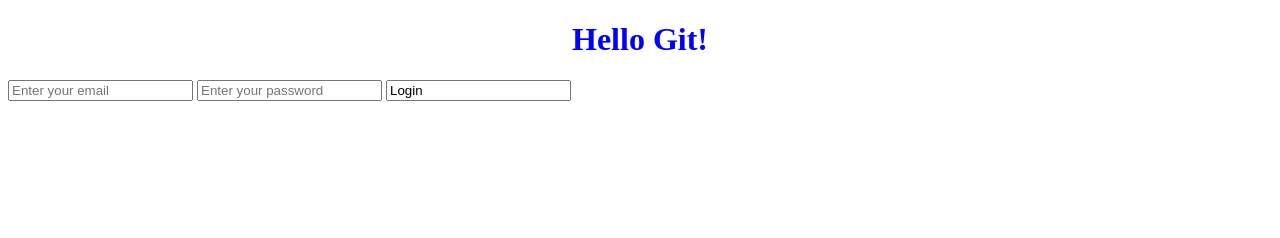
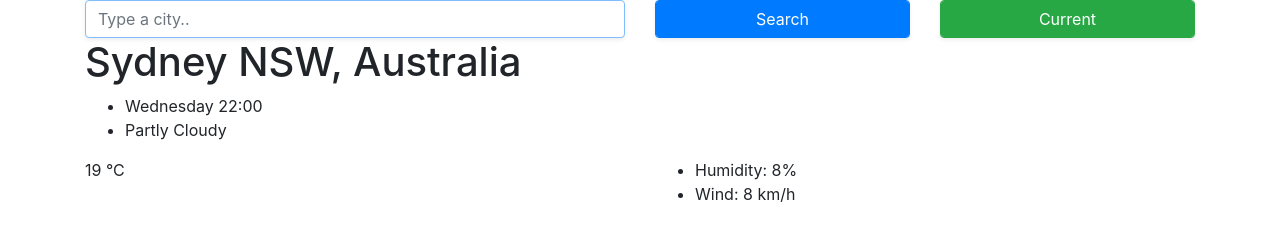
Before and after one commit to YevheniiaKonotopets/Weather_website, a plain HTML site: page index.html in a window 1280 px wide. Drawn offline with nearby package versions, Linux system fonts and the light colour scheme.

Commit message:
Update index.html

```diff
--- a/index.html
+++ b/index.html
@@ -2,18 +2,74 @@
 <html lang="en">
   <head>
     <meta charset="UTF-8" />
-    <meta http-equiv="X-UA-Compatible" content="IE=edge" />
     <meta name="viewport" content="width=device-width, initial-scale=1.0" />
-    <title>Document</title>
-    <link rel="stylesheet" href="style.css" />
+    <meta http-equiv="X-UA-Compatible" content="ie=edge" />
+    <link
+      rel="stylesheet"
+      href="https://stackpath.bootstrapcdn.com/bootstrap/4.3.1/css/bootstrap.min.css"
+      integrity="sha384-ggOyR0iXCbMQv3Xipma34MD+dH/1fQ784/j6cY/iJTQUOhcWr7x9JvoRxT2MZw1T"
+      crossorigin="anonymous"
+    />
+    <link rel="stylesheet" href="src/styles.css" />
+    <script src="https://unpkg.com/axios@1.1.2/dist/axios.min.js"></script>
+    <title>Weather App</title>
   </head>
   <body>
-    <h1>Hello Git!</h1>
-    <form>
-      <input type="email" placeholder="Enter your email" />
-      <input type="password" placeholder="Enter your password" />
-      <input type=""submit" value="Login">
-    </form>
-    <script src="script.js"></script>
+    <div class="container">
+      <div class="weather-app">
+        <form class="search-form">
+          <div class="row">
+            <div class="col-6">
+              <input
+                type="search"
+                placeholder="Type a city.."
+                autofocus="on"
+                autocomplete="off"
+                class="form-control shadow-sm"
+                id="citySearch"
+              />
+            </div>
+            <div class="col-3">
+              <input
+                type="submit"
+                value="Search"
+                class="form-control btn btn-primary shadow-sm"
+              />
+            </div>
+          </form>
+            <div class="col-3">
+              <input
+                type="submit"
+                value="Current"
+                class="form-control btn btn-success shadow-sm"
+                id="currentLocationButton"
+              />
+            </div>
+          </div>
+
+        <h1 id="cityName">Sydney NSW, Australia</h1>
+        <ul>
+          <li id="day-time">Wednesday 22:00</li>
+          <li id="weatherDescription">Partly Cloudy</li>
+        </ul>
+        <div class="row">
+          <div class="col-6">
+            <div class="clearfix">
+              <div class="float-left">
+                <span class="temperature" id="temperature">19</span
+                ><span class="units" id="celcius"> °C</span>
+              </div>
+            </div>
+          </div>
+          <div class="col-6">
+            <ul>
+              <li>Humidity: <span id="weatherHumidity">8</span>%</li>
+              <li>Wind: <span id="windSpeed">8</span> km/h</li>
+            </ul>
+          </div>
+        </div>
+      </div>
+    </div>
+    <script src="src/index.js"></script>
   </body>
 </html>
```
